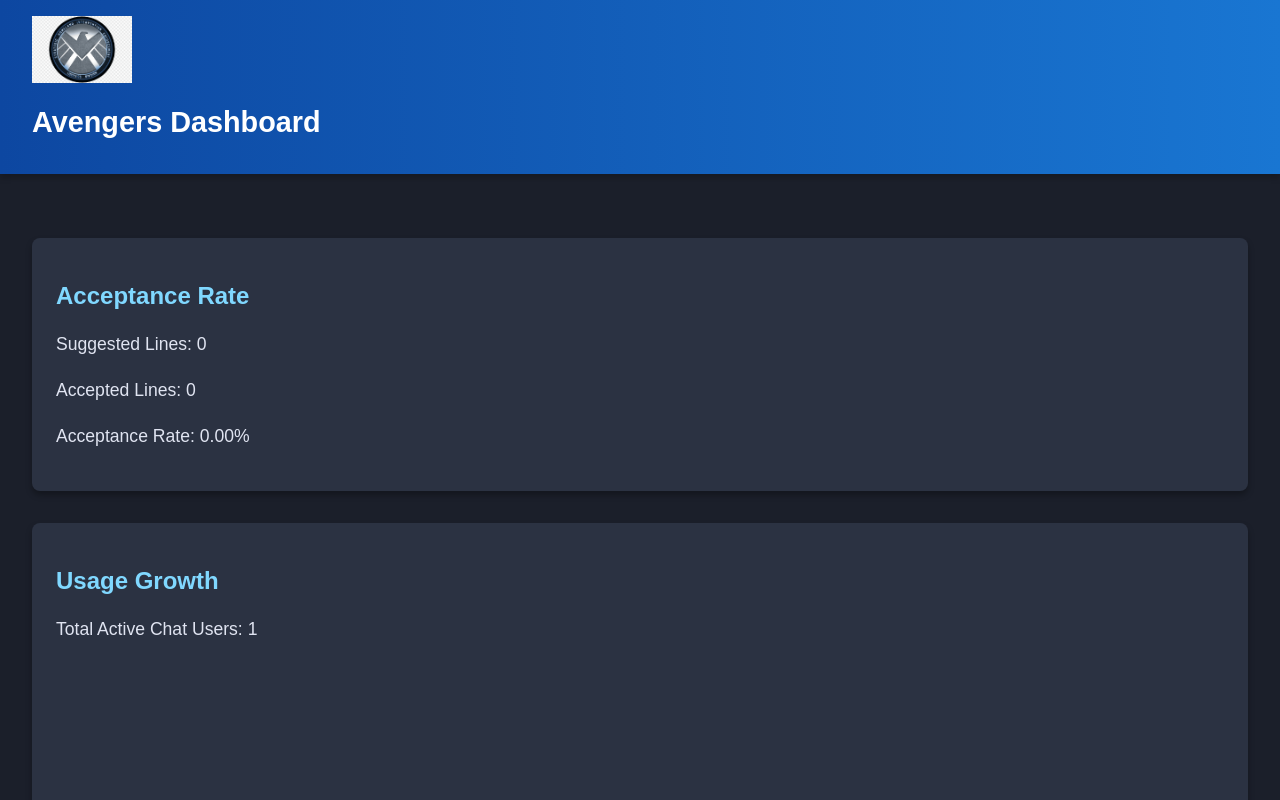
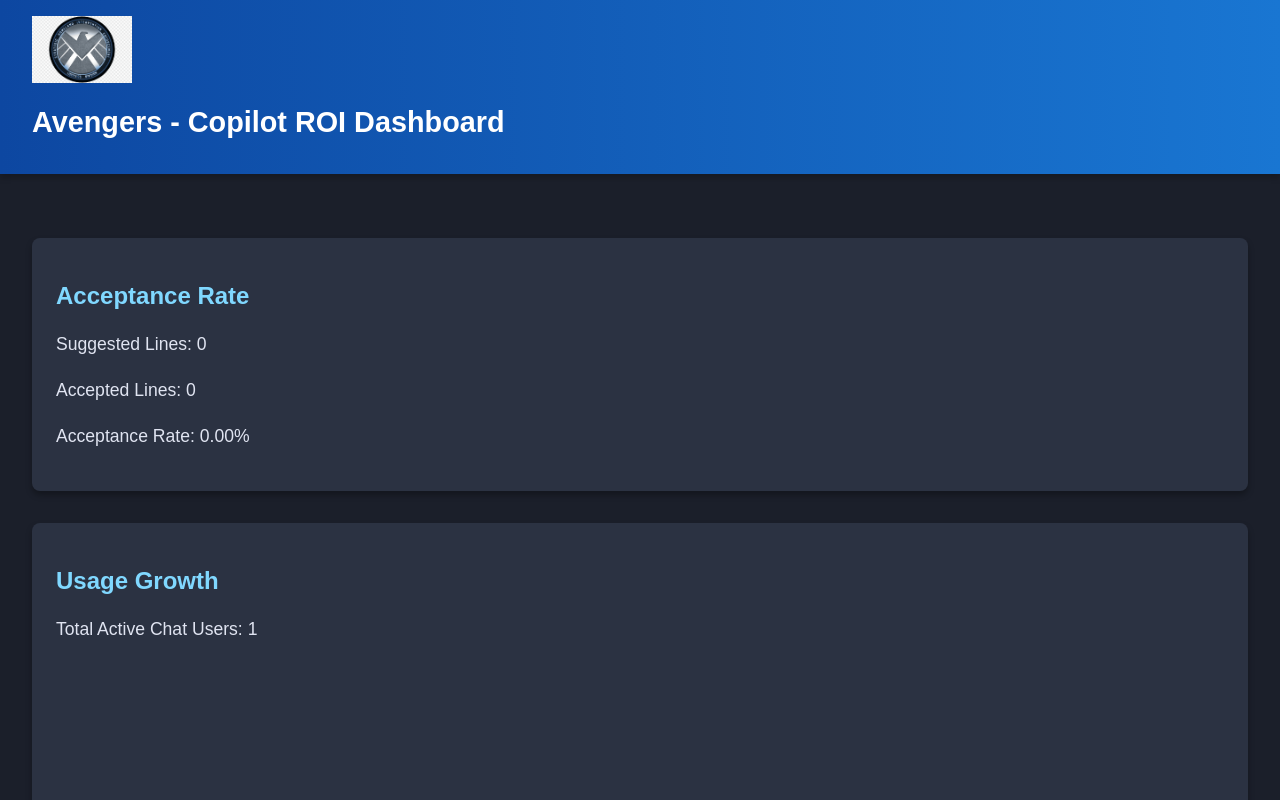
Before and after one commit to abelberhane/GitHub-Copilot-ROI, a plain HTML site: page index.html in a window 1280 px wide. Shown: the top 800 px of the page. Drawn offline with Linux system fonts and the light colour scheme.

Commit message:
deploy: 9c68c8090b46b551045ce540cb6d8764d3c89022

```diff
--- a/index.html
+++ b/index.html
@@ -4,7 +4,7 @@
     <head>
         <meta charset="UTF-8">
         <meta name="viewport" content="width=device-width, initial-scale=1.0">
-        <title>Avengers Dashboard</title>
+        <title>Avengers - Copilot ROI Dashboard</title>
         <link rel="stylesheet" href="style.css">
         <script src="script.js"></script>
     </head>
@@ -12,7 +12,7 @@
         <header>
             <div class="header-content">
                 <img src="logo.png" alt="SHIELD Logo" class="logo">
-                <h1>Avengers Dashboard</h1>
+                <h1>Avengers - Copilot ROI Dashboard</h1>
             </div>
         </header>
         <main>
```
